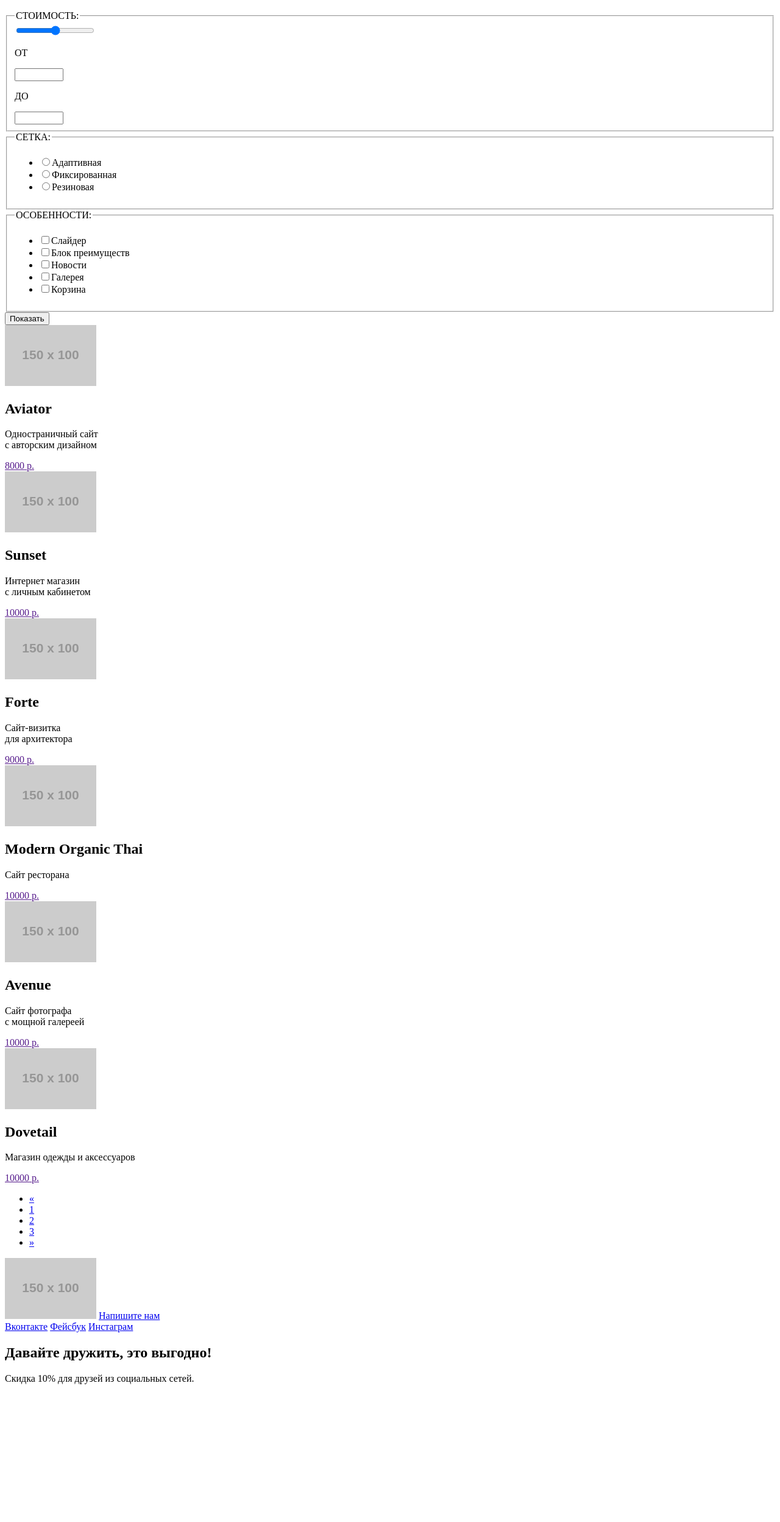
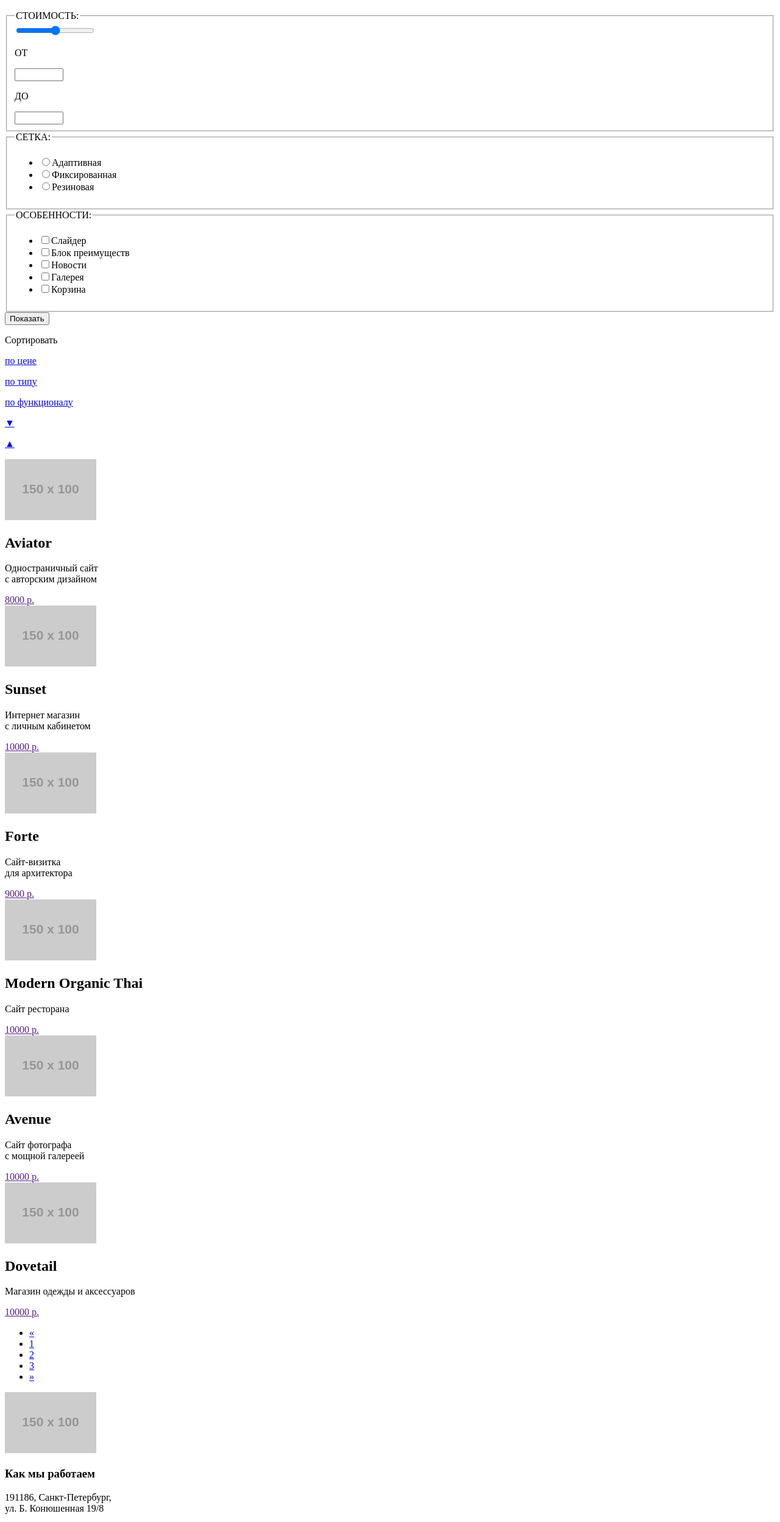
Before and after one commit to amazzis/229900-nerds, a plain HTML site: page catalog.html in a window 1280 px wide. Shown: the part 284-2780 px from the top of the page at 61% size. Before the commit the page ends 2570 px from the top, so only its background shows below. Drawn offline with Linux system fonts and the light colour scheme; placeholder pictures from the web are drawn by us.

Commit message:
Правки верстки

```diff
--- a/catalog.html
+++ b/catalog.html
@@ -57,7 +57,14 @@
               </form>
           </div>
           <div class="items-list">
-              <div class="sort">
+              <div class="sorting">
+                  <p>Сортировать</p>
+                  <p><a href="#">по цене</a></p>
+                  <p><a href="#">по типу</a></p>
+                  <p><a href="#">по функционалу</a></p>
+                  <p><a href="#">&#9660</a></p>
+                  <p><a href="#">&#9650</a></p>
+              </div>
               <article class="item">
                   <a href="#"><img src="http://placehold.it/150x100" alt="Aviator"></a>
                   <div class="item-decription">
@@ -120,11 +127,16 @@
                       <li><a href="#">&raquo;</a></li>
                   </ul>
               </div>
-          </div>
-          <div class="map">
+          <section class="map">
               <img src="http://placehold.it/150x100" alt="map">
+              <div>
+                  <h3>Как мы работаем</h3>
+                  <p>191186, Санкт-Петербург, <br>
+                  ул. Б. Конюшенная 19/8</p>
+                  <a href="tel:+78122757575">+ 7 (812) 275 75 75</a>
                   <a class="contact-form" href="#">Напишите нам</a>
               </div>
+          </section>
       </main>
       <footer>
           <div class="footer-social">
```
Also changed, not shown: index.html (+25 -19 lines). Lines whose indentation alone changed are shown as unchanged.
